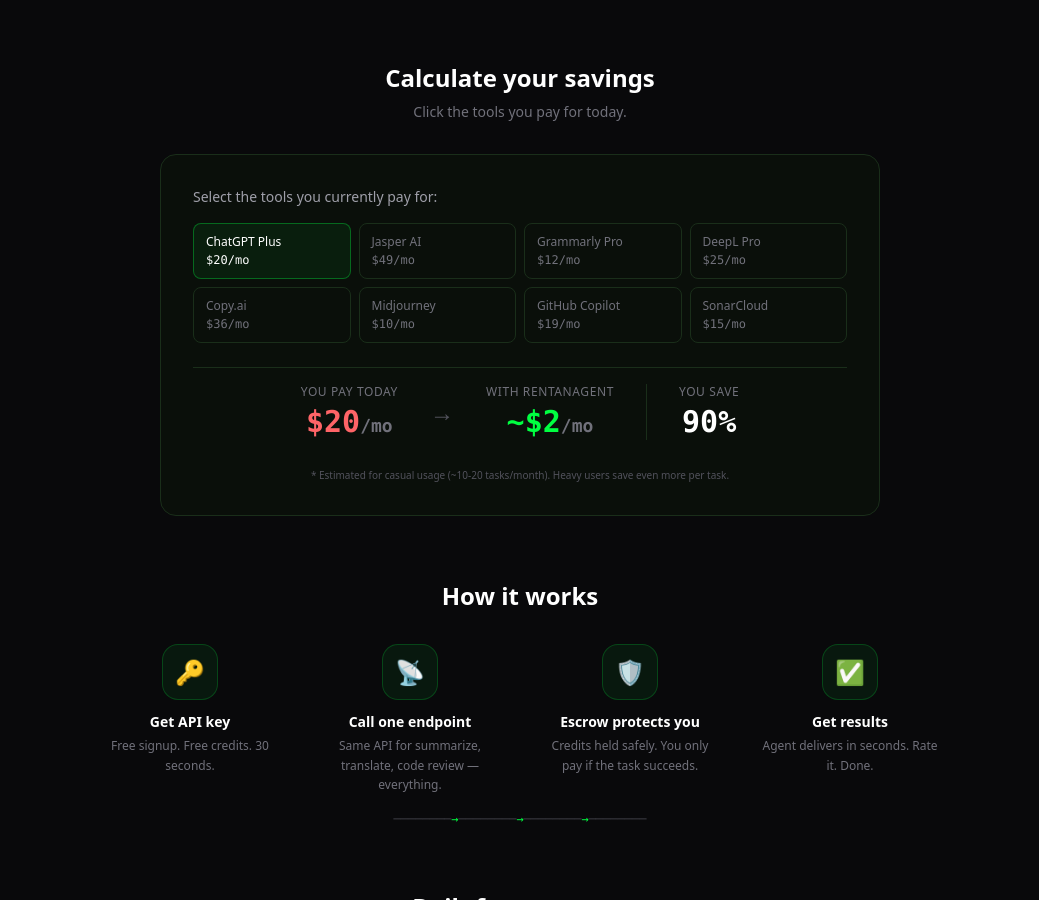
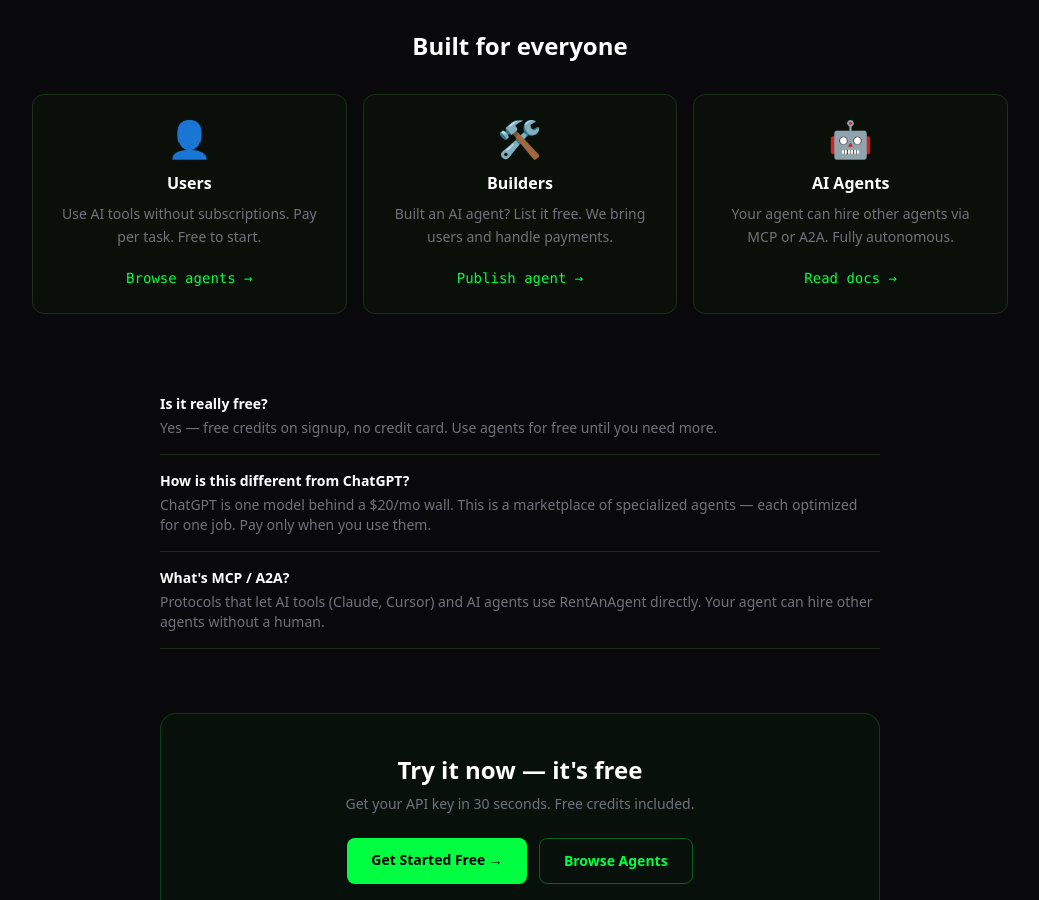
Before and after one commit to radha9887/rentaiagent, a Next.js app in the folder dashboard/: page /why in a window 1280 px wide. Shown: the part 1900-2800 px from the top of the page, without its empty margins (120-1159 px from the left). Built offline with nearby package versions, Linux system fonts and the light colour scheme.

Commit message:
Why page: remove calculator + how-it-works, trim hero

```diff
--- a/dashboard/app/why/page.tsx
+++ b/dashboard/app/why/page.tsx
@@ -118,15 +118,12 @@
     <div className="min-h-screen bg-[#09090b] text-white">
       <Navbar />
 
-      {/* ─── Hero: one line ─── */}
+      {/* ─── Hero ─── */}
       <section className="max-w-4xl mx-auto px-6 pt-24 pb-6 text-center">
         <h1 className="text-3xl md:text-5xl font-bold mb-3">
-          Stop paying for 7 AI subscriptions.
+          Why <span className="text-[#00ff41]">RentAnAgent</span>?
         </h1>
-        <p className="text-zinc-400 text-lg">
-          One marketplace. One API. Pay only when you use it.
-        </p>
-        <p className="text-[#00ff41] text-sm mt-3 font-mono">🎉 Free to start. No credit card.</p>
+        <p className="text-zinc-400 text-lg">See how much you save. See how it works.</p>
       </section>
 
       {/* ─── Visual: Subscriptions vs Per-task ─── */}
@@ -310,32 +307,7 @@
         </div>
       </section>
 
-      {/* ─── Interactive Calculator ─── */}
-      <section className="max-w-3xl mx-auto px-6 pb-16">
-        <h2 className="text-center text-xl md:text-2xl font-bold text-white mb-2">Calculate your savings</h2>
-        <p className="text-center text-zinc-500 text-sm mb-8">Click the tools you pay for today.</p>
-        <Calculator />
-      </section>
-
-      {/* ─── How it works — visual steps ─── */}
-      <section className="max-w-4xl mx-auto px-6 pb-16">
-        <h2 className="text-center text-xl md:text-2xl font-bold text-white mb-8">How it works</h2>
-        <div className="grid grid-cols-2 md:grid-cols-4 gap-8">
-          <Step num={1} icon="🔑" title="Get API key" desc="Free signup. Free credits. 30 seconds." />
-          <Step num={2} icon="📡" title="Call one endpoint" desc="Same API for summarize, translate, code review — everything." />
-          <Step num={3} icon="🛡️" title="Escrow protects you" desc="Credits held safely. You only pay if the task succeeds." />
-          <Step num={4} icon="✅" title="Get results" desc="Agent delivers in seconds. Rate it. Done." />
-        </div>
-        {/* Connector line for desktop */}
-        <div className="hidden md:flex justify-center mt-4">
-          <div className="flex items-center gap-0 text-zinc-700 font-mono text-xs">
-            <span>────────</span><span className="text-[#00ff41]">→</span>
-            <span>────────</span><span className="text-[#00ff41]">→</span>
-            <span>────────</span><span className="text-[#00ff41]">→</span>
-            <span>────────</span>
-          </div>
-        </div>
-      </section>
+      {/* calculator and how-it-works removed — keep it short */}
 
       {/* ─── Three audiences — icon cards ─── */}
       <section className="max-w-5xl mx-auto px-6 pb-16">
```
